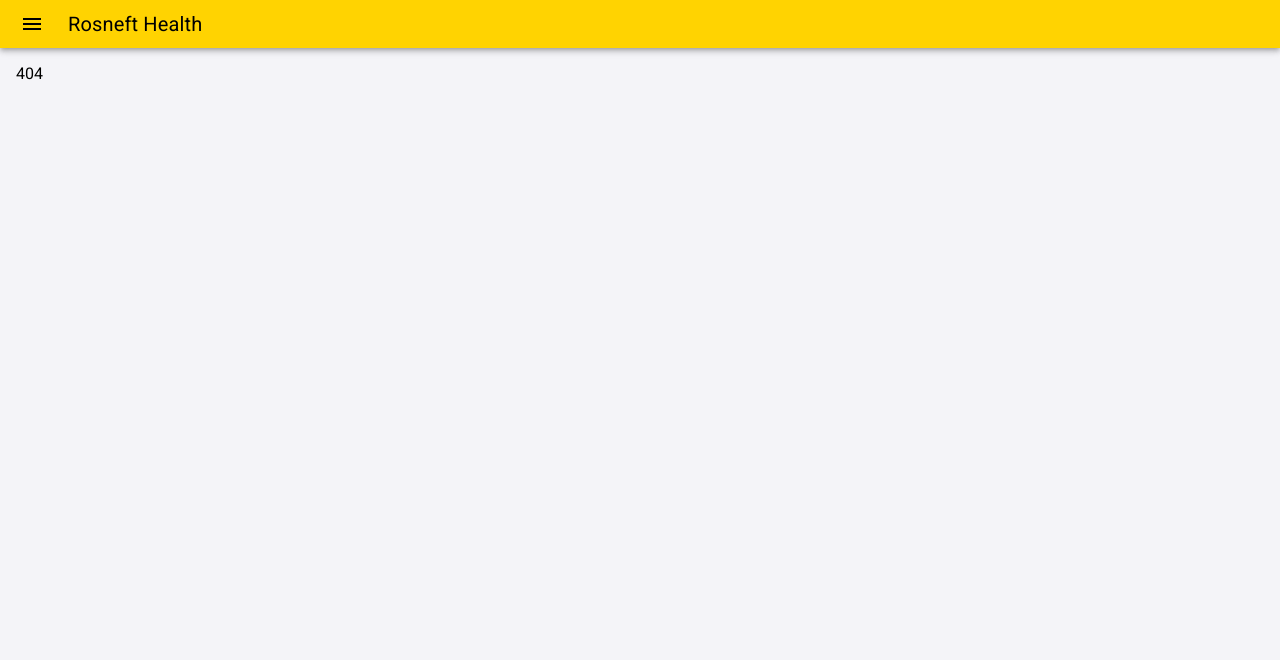
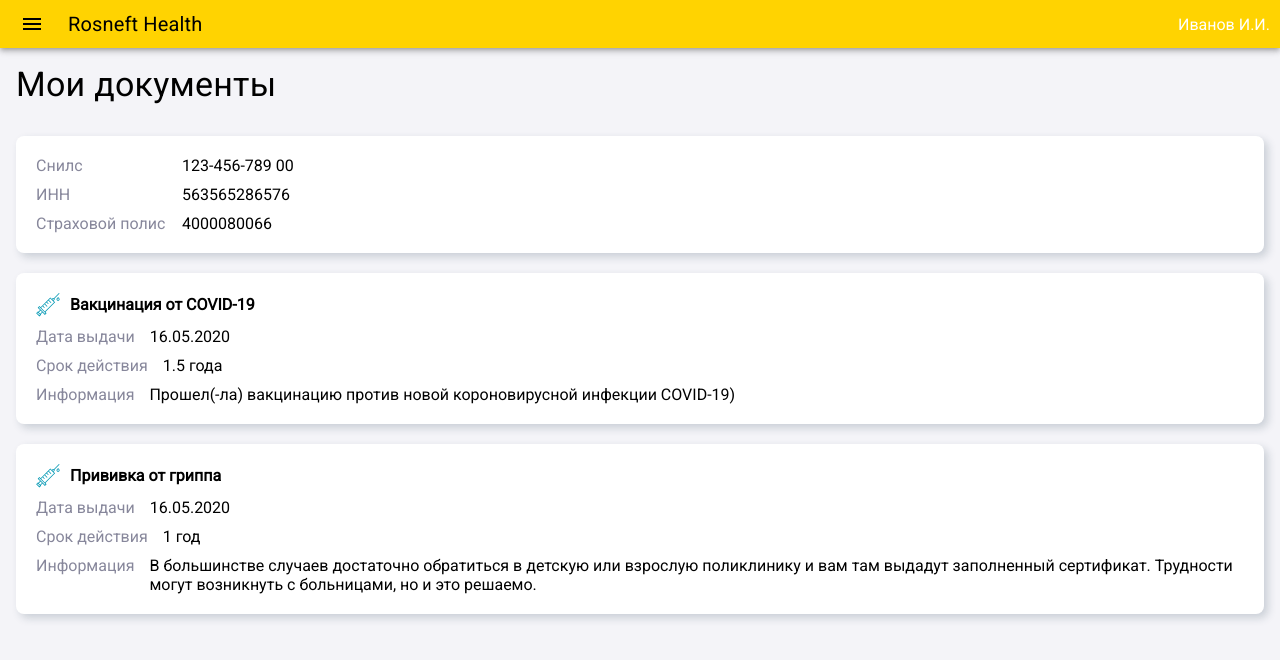
Before and after one commit to vladiks-git/rosneft, a React (Create React App) app: page /#/documents in a window 1280 px wide. Before the commit this address had no page. Shown: the top 660 px of the page. Built offline with nearby package versions, Linux system fonts and the light colour scheme.

Commit message:
изменил роутинг и стили

```diff
--- a/src/App.js
+++ b/src/App.js
@@ -2,7 +2,7 @@ import {AnnualInspectionPage, BloodDonation, DocumentsPage, MedicalExamination,
 
 import "./App.css";
 import { Header, Navigation } from "./components";
-import { Route, Routes } from "react-router";
+import { Navigate, Route, Routes } from "react-router";
 import { Box } from "@mui/material";
 import { useState } from "react";
 import "./styles/variables.scss";
@@ -18,7 +18,8 @@ function App() {
       <Navigation onClose={handleCloseNavigation} open={isOpenNavigation} />
       <Box p={2}>
         <Routes>
-          <Route exact path="/" element={<DocumentsPage />} />
+          <Route exact path="/" element={<Navigate to={"/documents"} />} />
+          <Route path="/documents" element={<DocumentsPage />} />
           <Route path="/annualInspection" element={<AnnualInspectionPage />} />
           <Route path="/sickLeave" element={<SickLeavePage />} />
           <Route path="/record" element={<RecordPage />} />
--- a/src/components/Navigation/index.jsx
+++ b/src/components/Navigation/index.jsx
@@ -14,16 +14,12 @@ import { NavLink } from "react-router-dom";
 
 const links = [
   {
-    path: "/",
+    path: "/documents",
     title: "Документы",
   },
   {
     path: "/annualInspection",
     title: "Сведения о ежегодном осмотре",
-  },
-  {
-    path: "/vaccination",
-    title: "Вакцинация",
   },
   {
     path: "/record",
--- a/src/components/header/index.jsx
+++ b/src/components/header/index.jsx
@@ -1,34 +1,39 @@
-import * as React from "react";
-import AppBar from "@mui/material/AppBar";
-import Box from "@mui/material/Box";
-import Toolbar from "@mui/material/Toolbar";
-import Typography from "@mui/material/Typography";
-import IconButton from "@mui/material/IconButton";
-import MenuIcon from "@mui/icons-material/Menu";
+import * as React from 'react';
+import AppBar from '@mui/material/AppBar';
+import Box from '@mui/material/Box';
+import Toolbar from '@mui/material/Toolbar';
+import Typography from '@mui/material/Typography';
+import IconButton from '@mui/material/IconButton';
+import MenuIcon from '@mui/icons-material/Menu';
+
+import './style.scss';
 
 export default function DenseAppBar({ onOpenNavigation }) {
   return (
     <Box sx={{ flexGrow: 1 }}>
-      <AppBar position="static" sx={{ bgcolor: "rgba(255,211,1)" }}>
-        <Toolbar variant="dense">
+      <AppBar position='static' sx={{ bgcolor: 'rgba(255,211,1)' }}>
+        <div className='header__inner'>
+          <Toolbar variant='dense'>
             <IconButton
-            edge="start"
-            color="inherit"
-            aria-label="menu"
-            sx={{ mr: 2, color: "#000" }}
+              edge='start'
+              color='inherit'
+              aria-label='menu'
+              sx={{ mr: 2, color: '#000' }}
               onClick={onOpenNavigation}
             >
               <MenuIcon />
             </IconButton>
             <Typography
-            variant="h6"
-            color="inherit"
-            component="div"
-            sx={{ color: "#000" }}
+              variant='h6'
+              color='inherit'
+              component='div'
+              sx={{ color: '#000' }}
             >
               Rosneft Health
             </Typography>
           </Toolbar>
+          <p>Иванов И.И.</p>
+        </div>
       </AppBar>
     </Box>
   );
--- /dev/null
+++ b/src/components/header/style.scss
@@ -0,0 +1,8 @@
+.header {
+  &__inner {
+    display: flex;
+    justify-content: space-between;
+    align-items: center;
+    padding-right: 10px;
+  }
+}
--- a/src/pages/AnnualInspection/index.jsx
+++ b/src/pages/AnnualInspection/index.jsx
@@ -1,7 +1,12 @@
-import React from "react";
+import { CardContent } from '../../ui-kit';
+import React from 'react';
 
 function AnnualInspectionPage() {
-  return <div>AnnualInspectionPage</div>;
+  return <CardContent>
+    <div className="annualInspection__item">
+
+    </div>
+  </CardContent>;
 }
 
 export default AnnualInspectionPage;
--- a/src/pages/RecordPage/styles.scss
+++ b/src/pages/RecordPage/styles.scss
@@ -5,7 +5,7 @@
   padding: 20px;
 }
 .form-container {
-  width: 25vw;
+  width: 100%;
   margin: 0 auto;
   padding: 20px;
   border: 1px solid black;
```
Also changed, not shown: 1 other file (tests, documents, lock files or other folders). Lines whose indentation alone changed are shown as unchanged.
